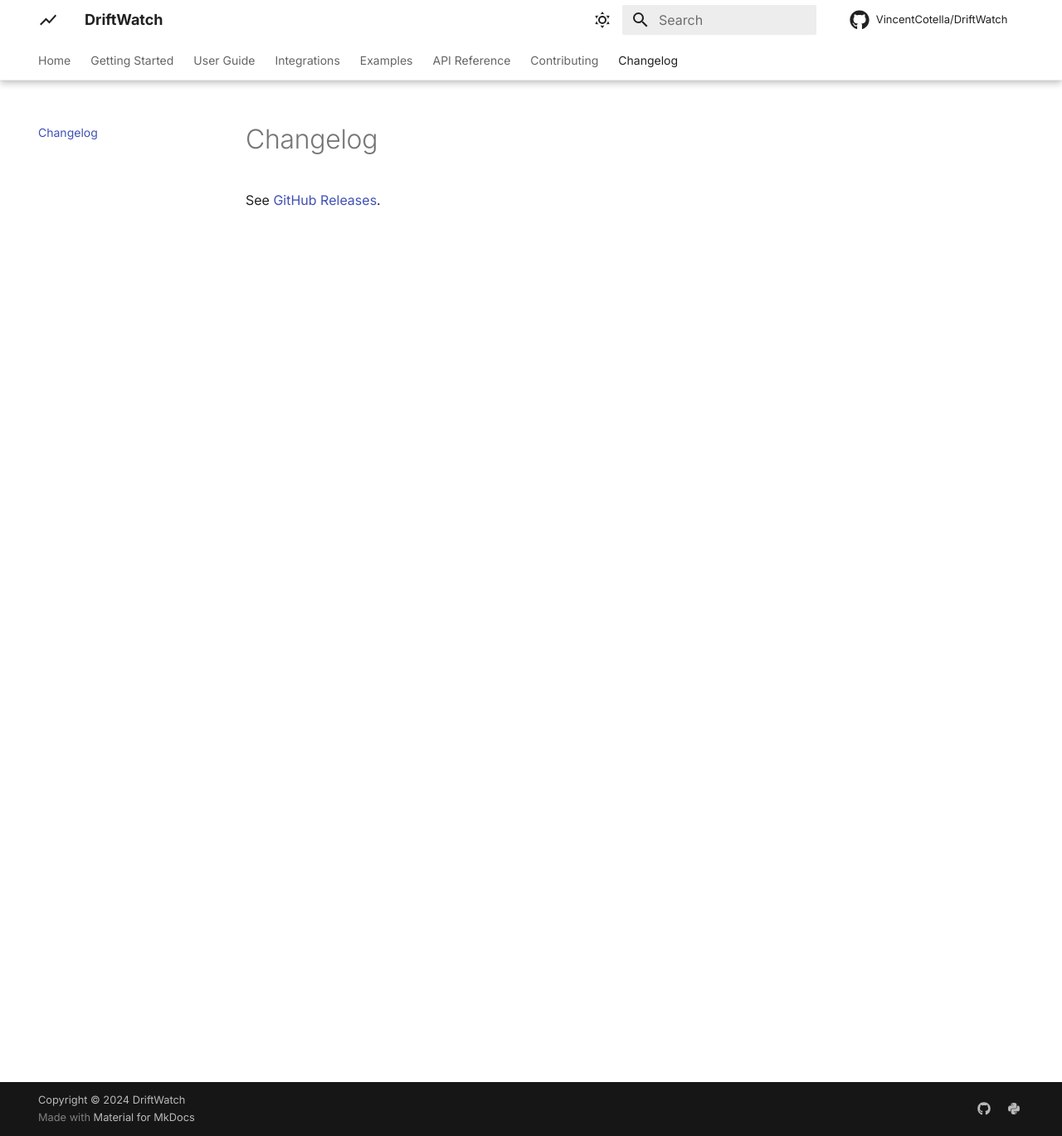
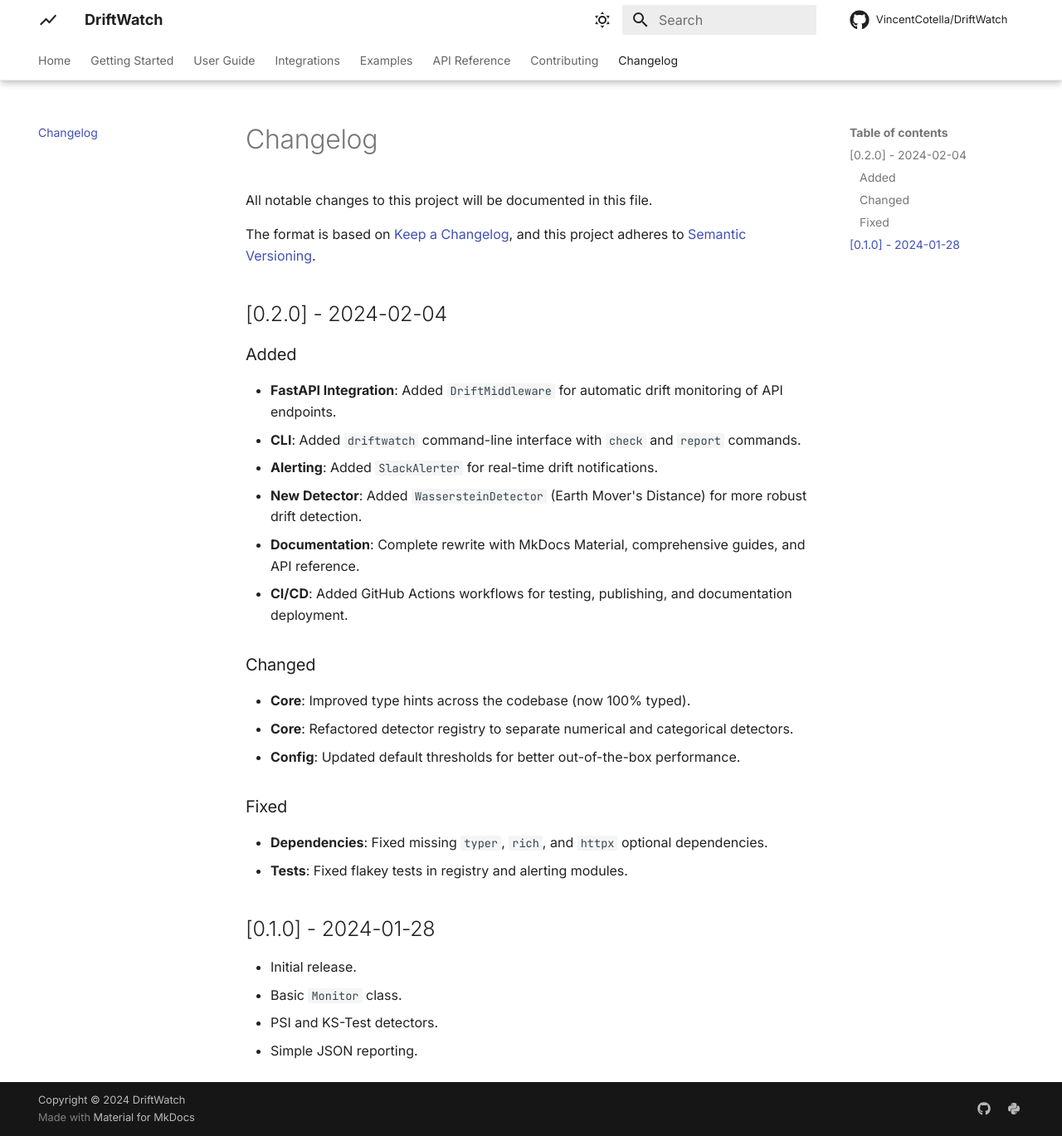
Before and after one commit to VincentCotella/DriftWatch, an MkDocs documentation site: the page built from docs/changelog.md, in a window 1280 px wide and 1369 px high. Shown: the whole window at 83% size. Built offline with MkDocs 1.6.1 and Material for MkDocs 9.7.7, drawn with Linux system fonts in a browser that asks for light colours; comment, search, counter and statistics services are not loaded; the version menu is left out.

Commit message:
chore(release): bump version to 0.2.0

```diff
--- a/docs/changelog.md
+++ b/docs/changelog.md
@@ -1,3 +1,35 @@
 # Changelog
 
-See [GitHub Releases](https://github.com/VincentCotella/DriftWatch/releases).
+All notable changes to this project will be documented in this file.
+
+The format is based on [Keep a Changelog](https://keepachangelog.com/en/1.0.0/),
+and this project adheres to [Semantic Versioning](https://semver.org/spec/v2.0.0.html).
+
+## [0.2.0] - 2024-02-04
+
+### Added
+
+- **FastAPI Integration**: Added `DriftMiddleware` for automatic drift monitoring of API endpoints.
+- **CLI**: Added `driftwatch` command-line interface with `check` and `report` commands.
+- **Alerting**: Added `SlackAlerter` for real-time drift notifications.
+- **New Detector**: Added `WassersteinDetector` (Earth Mover's Distance) for more robust drift detection.
+- **Documentation**: Complete rewrite with MkDocs Material, comprehensive guides, and API reference.
+- **CI/CD**: Added GitHub Actions workflows for testing, publishing, and documentation deployment.
+
+### Changed
+
+- **Core**: Improved type hints across the codebase (now 100% typed).
+- **Core**: Refactored detector registry to separate numerical and categorical detectors.
+- **Config**: Updated default thresholds for better out-of-the-box performance.
+
+### Fixed
+
+- **Dependencies**: Fixed missing `typer`, `rich`, and `httpx` optional dependencies.
+- **Tests**: Fixed flakey tests in registry and alerting modules.
+
+## [0.1.0] - 2024-01-28
+
+- Initial release.
+- Basic `Monitor` class.
+- PSI and KS-Test detectors.
+- Simple JSON reporting.
--- a/pyproject.toml
+++ b/pyproject.toml
@@ -4,7 +4,7 @@
 
 [project]
 name = "driftwatch"
-version = "0.1.0"
+version = "0.2.0"
 description = "Lightweight ML drift monitoring, built for real-world pipelines"
 readme = "README.md"
 license = {text = "MIT"}
--- a/src/driftwatch/__init__.py
+++ b/src/driftwatch/__init__.py
@@ -14,7 +14,7 @@
 from driftwatch.core.monitor import Monitor
 from driftwatch.core.report import DriftReport
 
-__version__ = "0.1.0"
+__version__ = "0.2.0"
 __all__ = [
     "DriftReport",
     "Monitor",
```
